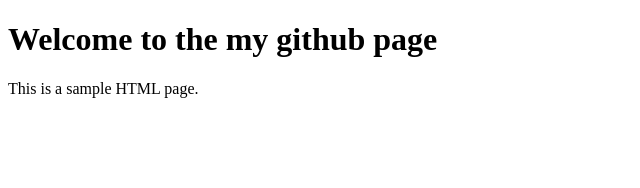
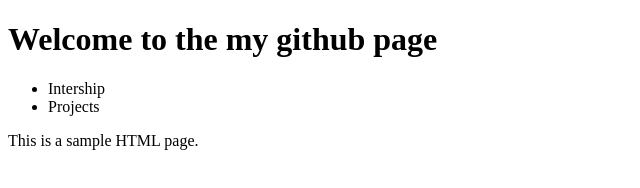
Before and after one commit to Shivakumar936/project2, a plain HTML site: page index.html in a window 1280 px wide. Shown: the whole page, without its empty margins (0-640 px from the left). Drawn offline with Linux system fonts and the light colour scheme.

Commit message:
Add list of internships and projects to index.html

```diff
--- a/index.html
+++ b/index.html
@@ -8,6 +8,10 @@
 </head>
 <body>
     <h1>Welcome to the my github page</h1>
+    <ul>
+        <li>Intership</li>
+        <li>Projects </li>
+    </ul>
     <p>This is a sample HTML page.</p>
 </body>
 </html>
```
